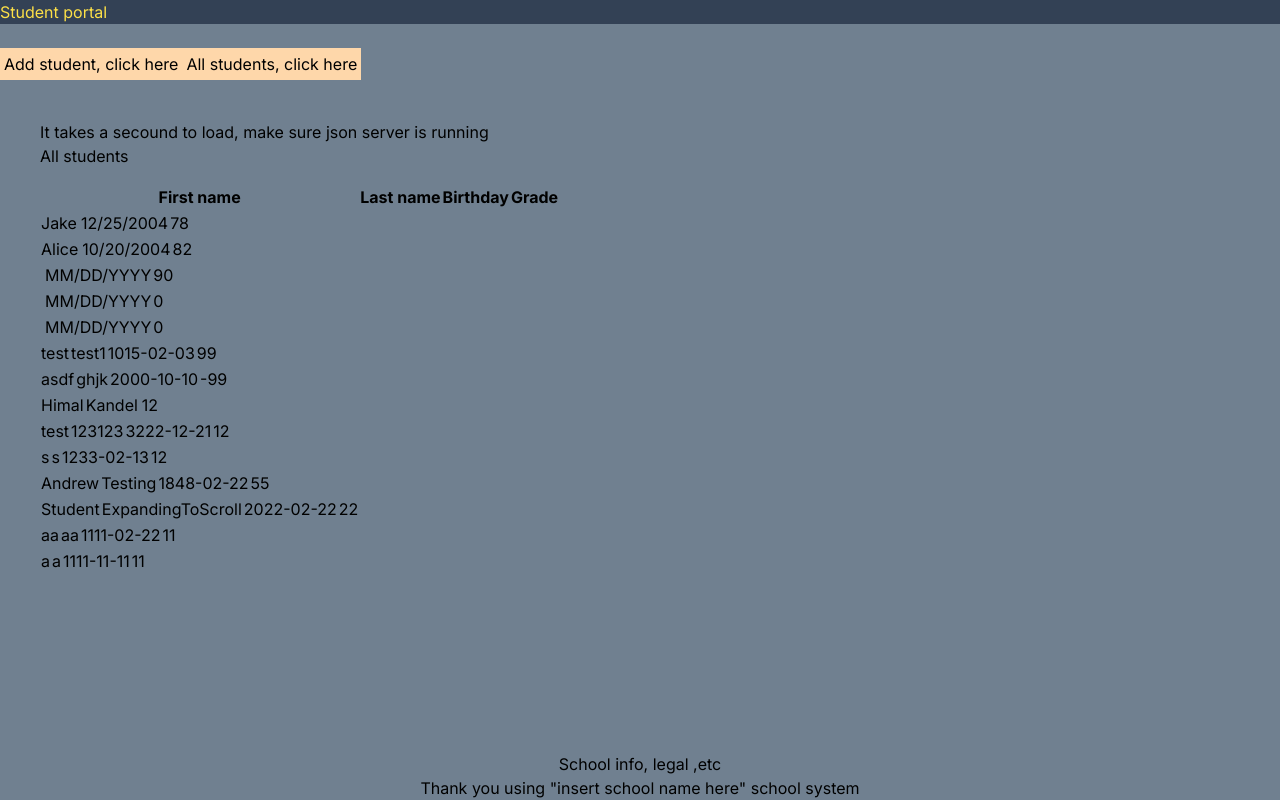
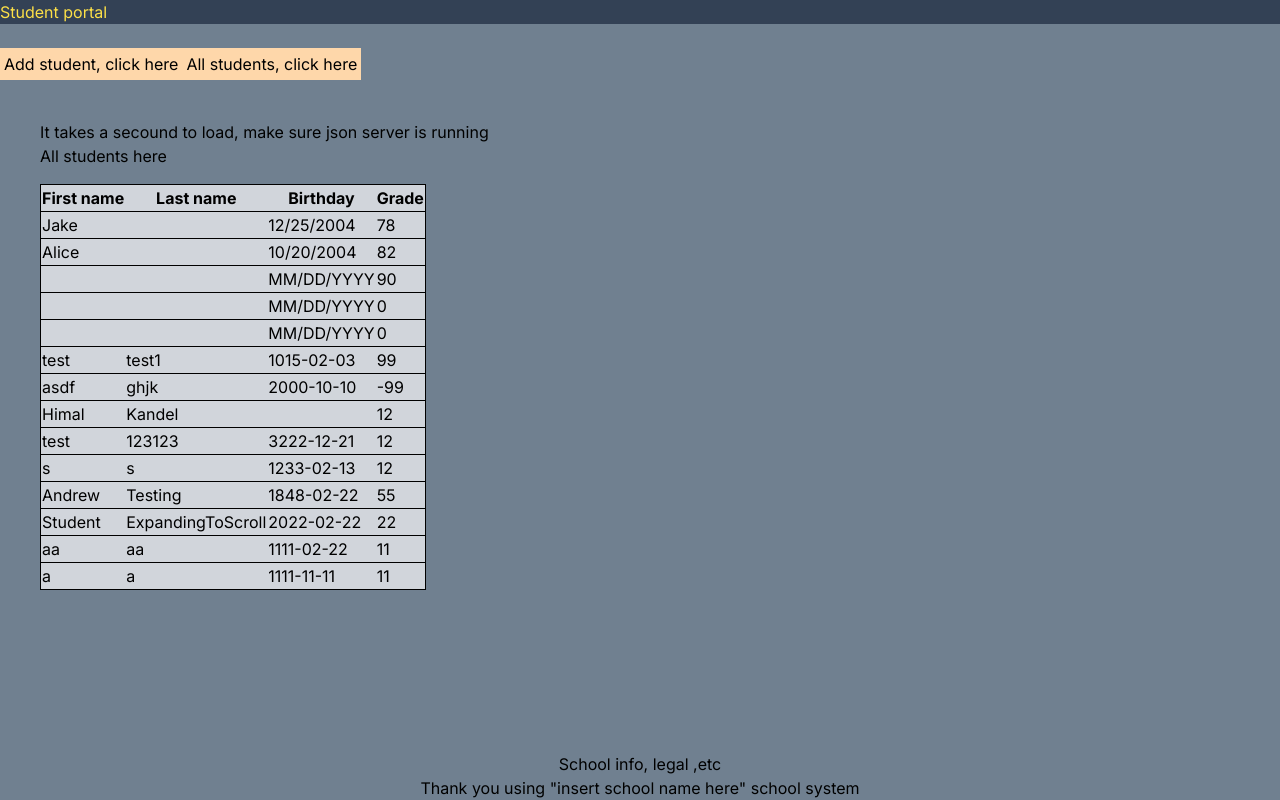
Before and after one commit to RisingSatalite/student-portal, a Next.js app: page / in a window 1280 px wide. Both pictures are taken after a click on the button "All students, click here". Built offline with nearby package versions, Linux system fonts and the light colour scheme; data requests are answered from the project's data file.

Commit message:
ui changes

```diff
--- a/src/components/studentdisplay.js
+++ b/src/components/studentdisplay.js
@@ -14,27 +14,32 @@ function StudentDisplay() {
   //This function use map as a for loop to display every student information
   return (
     <div className="">
-      <p>All students</p>
-      <ul className='mt-4'>
+      <p>All students here</p>
+      <div className='mt-4'>
 
       <table>
-          <tr>
-          <th>First name </th>
-          <th>Last name </th>
-          <th>Birthday </th>
+  <thead>
+    <tr className='bg-gray-300 border border-black p-2 justify-between items-center'>
+      <th>First name</th>
+      <th>Last name</th>
+      <th>Birthday</th>
       <th>Grade</th>
     </tr>
+  </thead>
+  <tbody>
     {studentData.map((post) => (
-            <tr key={post.id} className='flex items-center'>
+      <tr key={post.id} className='bg-gray-300 border border-black p-2 justify-between items-center'>
         <td>{post.firstName}</td>
         <td>{post.lastName}</td>
         <td>{post.birthday}</td>
         <td>{post.grade}</td>
       </tr>
     ))}
+  </tbody>
       </table>
 
-      </ul>
+
+      </div>
     </div>
   );
 }
--- a/src/components/studentdisplay.jsx
+++ b/src/components/studentdisplay.jsx
@@ -13,18 +13,24 @@ function StudentDisplay() {
   //This function use map as a for loop to display every student information
   return (
     <div className="text-lg">
-      <p>All students</p>
+      <p>All students here</p>
       <ul className='mt-4 mb-16'>
+      <table>
+          <tr>
+          <th>First name </th>
+          <th>Last name </th>
+          <th>Birthday </th>
+          <th>Grade</th>
+          </tr>
         {studentData.map((post) => (
-          <li key={post.id} className='bg-gray-500 border p-2 flex justify-between items-center'>
-            <div className='flex items-center'>
-              <span>{post.firstName}</span>
-              <span>{post.lastName}</span>
-              <span>{post.birthday}</span>
-              <span>{post.grade}</span>
-            </div>
-          </li>
+            <tr key={post.id} className='flex items-center'>
+              <td>{post.firstName}</td>
+              <td>{post.lastName}</td>
+              <td>{post.birthday}</td>
+              <td>{post.grade}</td>
+            </tr>
         ))}
+        </table>
       </ul>
     </div>
   );
```
Lines whose indentation alone changed are shown as unchanged.
